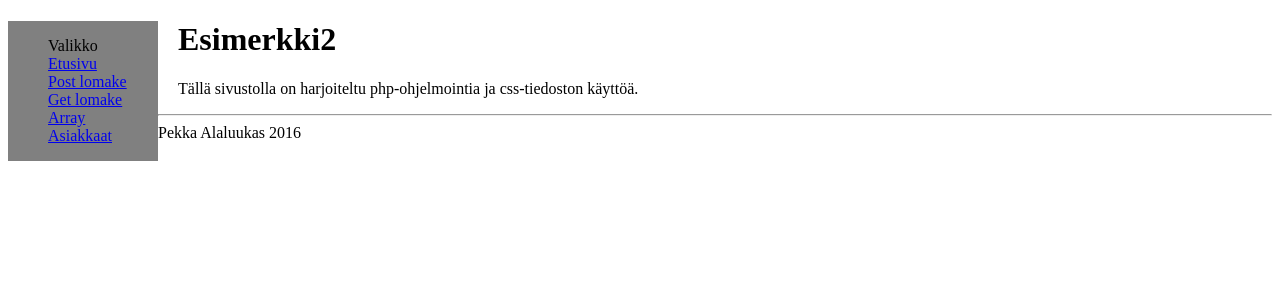
After one commit to gitpeksi/esim2, a PHP site: page / in a window 1280 px wide. The commit adds this page. Shown: the top 300 px of the page. Run offline with PHP 8.4, Linux system fonts and the light colour scheme.

Commit message:
esimerkki2 valmis

```diff
--- a/array.php
+++ b/array.php
@@ -1,3 +1,4 @@
+<?php include 'menu.php'; ?>
 <h1>Php Array</h1>
 <?php
 $asiakkaat=array(
@@ -25,3 +26,5 @@ foreach ($asiakkaat as $rivi) {
 	}
 	?>
 </TABLE>
+
+<?php include 'footer.php'; ?>
--- /dev/null
+++ b/footer.php
@@ -0,0 +1,5 @@
+</div>
+<hr>
+Pekka Alaluukas 2016
+</body>
+</html>
--- a/get.php
+++ b/get.php
@@ -1,3 +1,4 @@
+<?php include 'menu.php'; ?>
 <h1>Testataan get-metodia</h1>
 
 <form method="get" action="get.php">
@@ -17,3 +18,5 @@ if(isset($_GET['nappi'])) {
 	echo "Terve $enimi $snimi";
 }
 ?>
+
+<?php include 'footer.php'; ?>
--- /dev/null
+++ b/index.php
@@ -0,0 +1,9 @@
+<?php include "menu.php" ?>
+
+<h1>Esimerkki2</h1>
+<p>
+Tällä sivustolla on harjoiteltu php-ohjelmointia ja
+css-tiedoston käyttöä.
+</p>
+
+<?php include "footer.php" ?>
--- /dev/null
+++ b/menu.php
@@ -0,0 +1,18 @@
+<!DOCTYPE html>
+<html>
+<head>
+<title>Esimerkki2</title>
+<link rel="stylesheet" type="text/css" href="tyyli.css">
+</head>
+<body>
+<div id="menu">
+<ul>
+<li>Valikko</li>
+<li><a href="index.php">Etusivu</a></li>
+<li><a href="post.php">Post lomake</a></li>
+<li><a href="get.php">Get lomake</a></li>
+<li><a href="array.php">Array</a></li>
+<li><a href="asiakas.php">Asiakkaat</a></li>
+</ul>
+</div>
+<div id="sisalto">
--- a/post.php
+++ b/post.php
@@ -1,3 +1,4 @@
+<?php include 'menu.php'; ?>
 <h1>Testataan post-metodia</h1>
 <form method="post" action="post.php">
 <label>Etunimi</label>
@@ -16,3 +17,5 @@ if(isset($_POST['nappi'])) {
 	echo "Terve $enimi $snimi";
 }
 ?>
+
+<?php include 'footer.php'; ?>
--- /dev/null
+++ b/tyyli.css
@@ -0,0 +1,19 @@
+label {
+	color: blue;
+}
+
+#menu {
+	float: left;
+	width: 150px;
+	background-color: gray;
+}
+#menu ul {
+	list-style: none;
+}
+#menu ul a:hover {
+	background-color: white;
+}
+
+#sisalto {
+	margin-left: 170px;
+}
```
Also changed, not shown: asiakas.php (added, +17 -0 lines), yhteys.php (added, +13 -0 lines).
